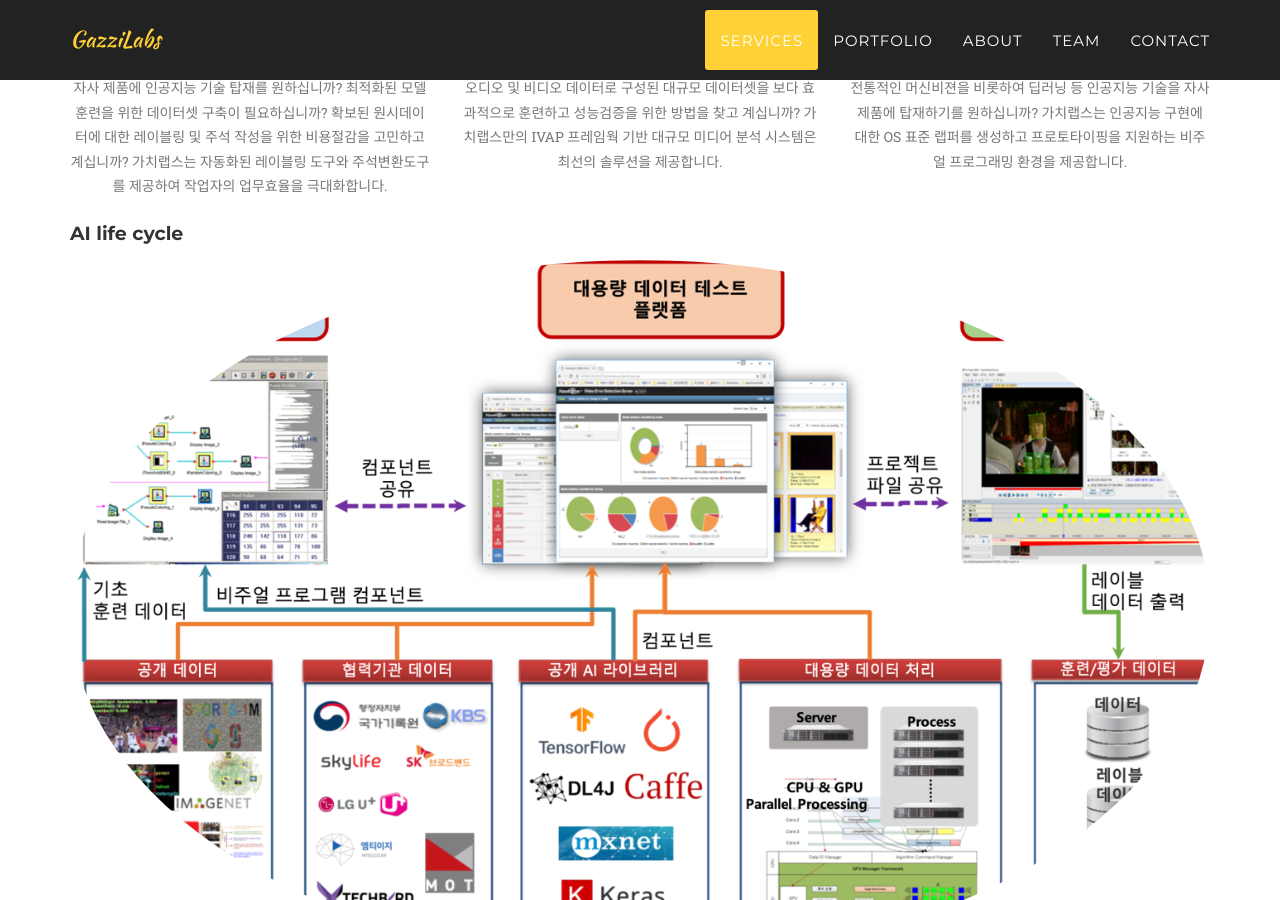
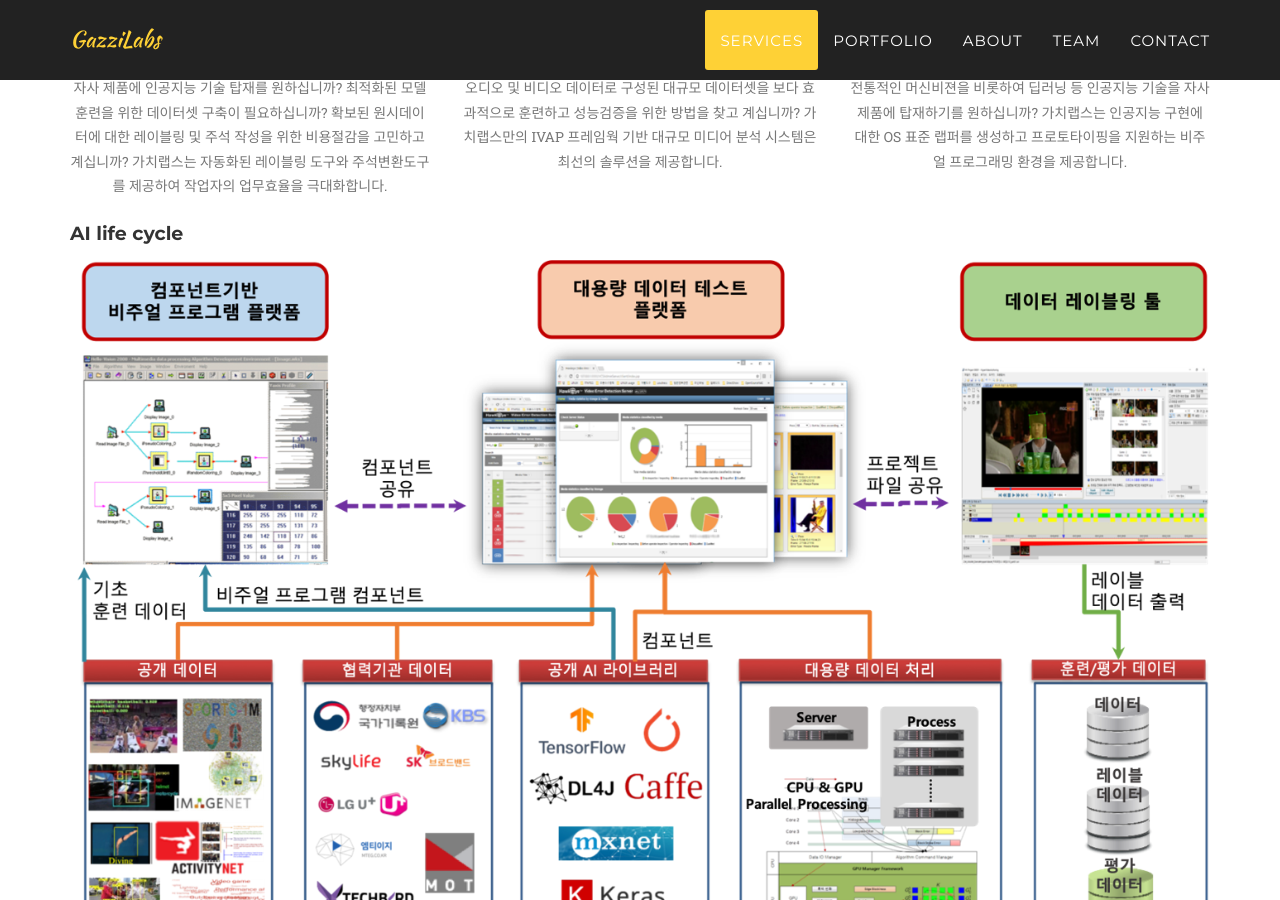
Before and after one commit to gazzilabs/gazzilabs.github.io, a Jekyll site: the page built from index.html, in a window 1280 px wide and 900 px high, scrolled down 1312 px. Built offline with Jekyll 4.4.1, drawn with Linux system fonts in a browser that asks for light colours; some web fonts are replaced.

Commit message:
service update

```diff
--- a/_includes/services.html
+++ b/_includes/services.html
@@ -43,7 +43,7 @@
                         <tr>
                             <td width=50%>
                                 <h4 class="service-heading">AI life cycle</h4>
-                                <img class="img-circle img-responsive" src="img/portfolio/ai_lifecycle_platform.png" alt="">
+                                <img class="img-responsive img-left" src="img/portfolio/ai_lifecycle_platform.png" alt="">
                             </td>
                             <td width=50%>
                                 <p class="text-muted">인공지능은 오류를 포함합니다. 무조건 많은 데이터가 있으면 좋은 인공지능을 개발 할 수 있는 것은 아닙니다. 대부분 인력 기반 인공지능 훈련 데이터를 생산하고 있는데, 이는 많은 시간과 비용을 필요로 합니다. 우리는 자동화된 대용량 데이터 분석 솔루션과 레이블링 툴을 조합하여, 시간과 비용을 줄이고 높은 품질의 데이터를 생산 할 수 있습니다.</p>
@@ -54,7 +54,7 @@
                 <div>
                     <div>
                         <h4 class="service-heading">Intelligent Video Analytics Platform</h4>
-                        <img class="img-circle img-responsive" src="img/portfolio/ivap.png" alt="">
+                        <img class="img-responsive img-right" src="img/portfolio/ivap.png" alt="">
                     </div>
                     <div>
                         <p class="text-muted">가치랩스의 IVAP는 다양한 목적의 디지털 영상 입력 장치에 대한 다채널 실시간 입력 데이터 및 분산 스토리지의 오디오 및 이미지를 포함하는 대규모 디지털 비디오 데이터에 대한 입력 – 분석 – 처리 – 결과 확인에 이르는 라이프사이클에 대응하는 S/W 프레임웍 및 분산처리환경의 통합 플랫폼입니다.</p>
```
